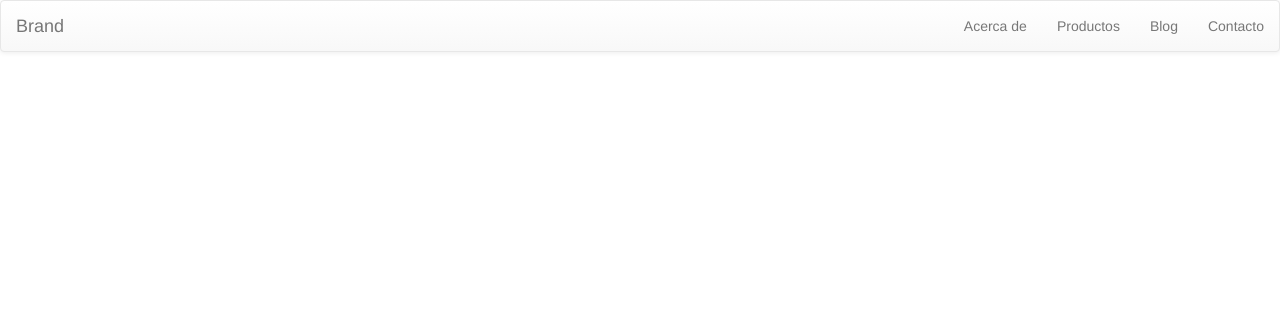
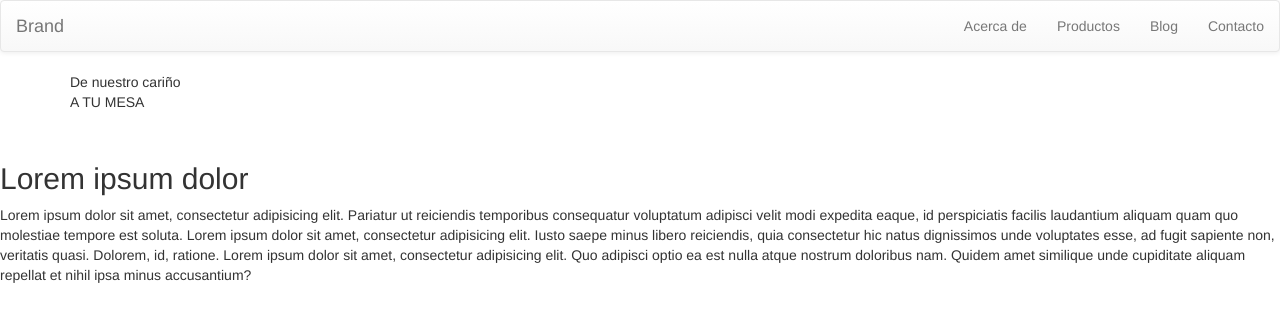
Before and after one commit to Camipi/Pre_maquetado, a plain HTML site: page index.html in a window 1280 px wide. Drawn offline with nearby package versions, Linux system fonts and the light colour scheme.

Commit message:
Cambios en el archivo readme.me

```diff
--- a/index.html
+++ b/index.html
@@ -37,9 +37,8 @@
       <a class="navbar-brand" href="#">Brand</a>
     </div>
 
-
-
-      <ul class="nav navbar-nav navbar-right">
+   <div>
+       <ul class="nav navbar-nav navbar-right">
         <li><a href="#">Acerca de</a></li>
         <li><a href="#">Productos</a></li>
         <li><a href="#">Blog</a></li>
@@ -49,5 +48,28 @@
   </div><!-- /.container-fluid -->
 </nav>
 
+<section class="hero">
+	<div class="container">
+		<p> De nuestro cariño <br> A TU MESA </p>
+	</div>
+</section>
+
+<section>
+	<div>
+		<img src="" alt="">
+	</div>
+	<div>
+		<h2>
+			Lorem ipsum dolor
+		</h2>
+		<p>
+			Lorem ipsum dolor sit amet, consectetur adipisicing elit. Pariatur ut reiciendis temporibus consequatur voluptatum adipisci velit modi expedita eaque, id perspiciatis facilis laudantium aliquam quam quo molestiae tempore est soluta.
+			Lorem ipsum dolor sit amet, consectetur adipisicing elit. Iusto saepe minus libero reiciendis, quia consectetur hic natus dignissimos unde voluptates esse, ad fugit sapiente non, veritatis quasi. Dolorem, id, ratione.
+			Lorem ipsum dolor sit amet, consectetur adipisicing elit. Quo adipisci optio ea est nulla atque nostrum doloribus nam. Quidem amet similique unde cupiditate aliquam repellat et nihil ipsa minus accusantium?
+		</p>
+	</div>
+</section>
+
+
 </body>
 </html>
```
Also changed, not shown: 1 other file.
